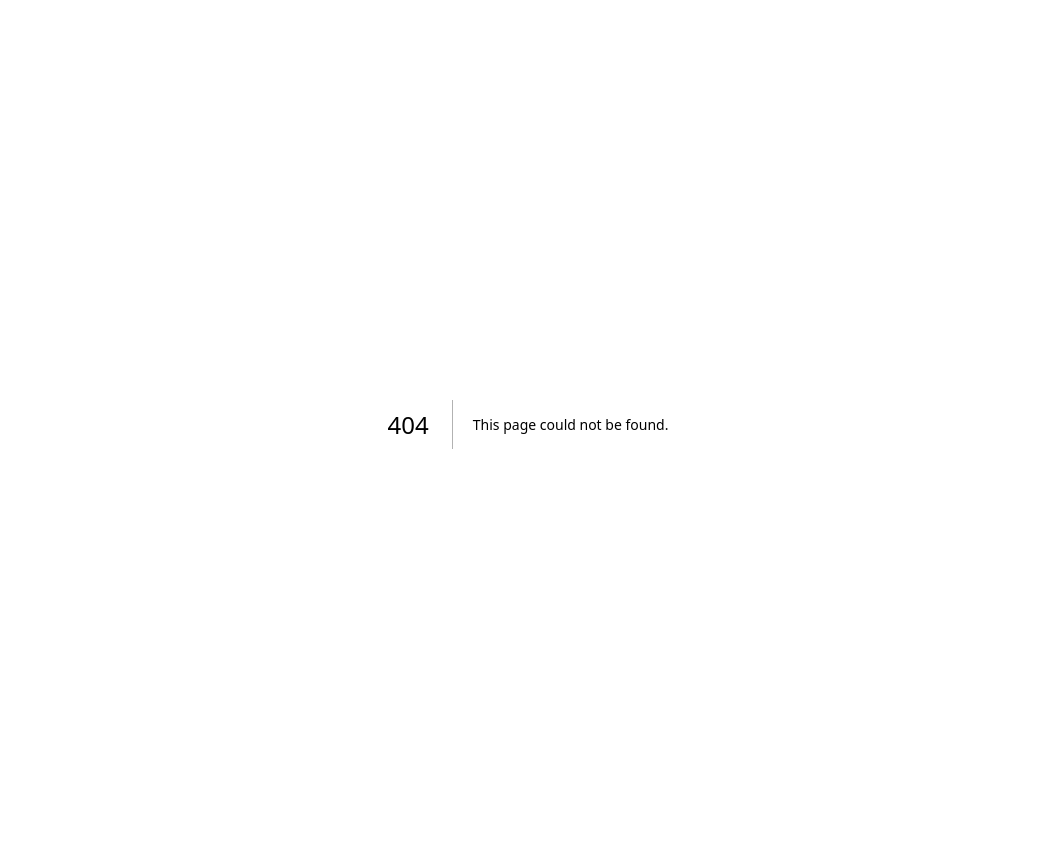
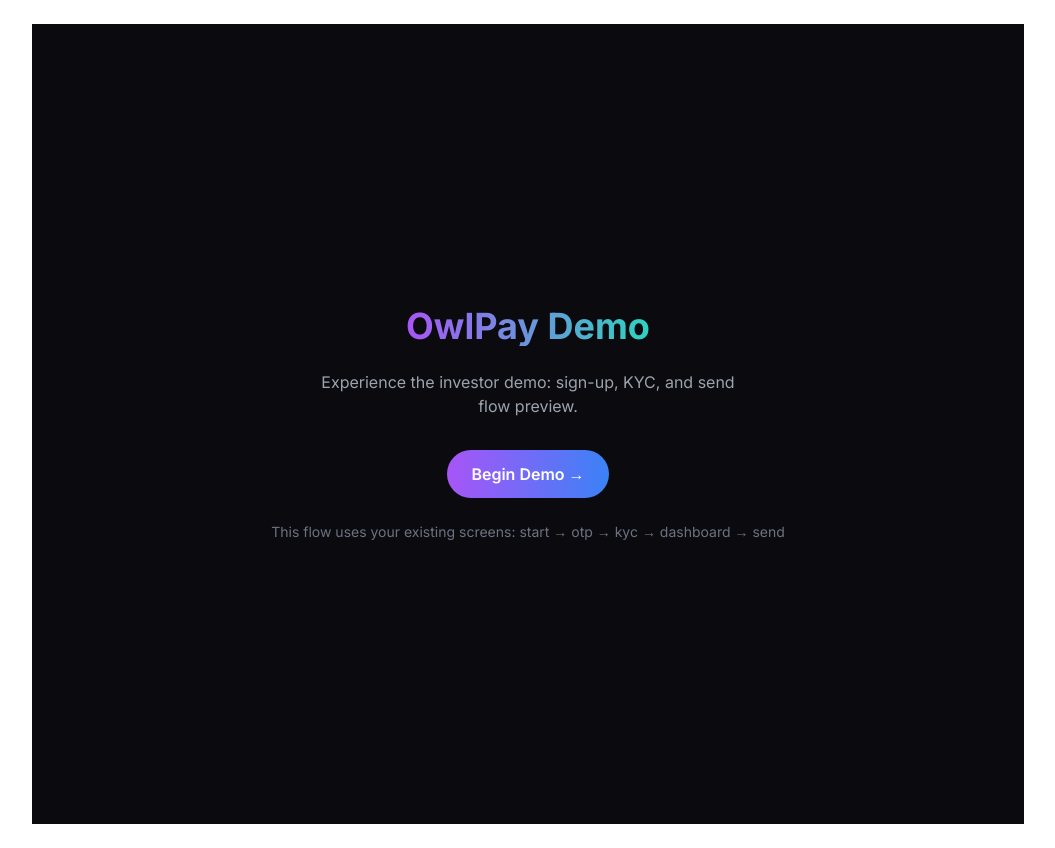
Before and after one commit to navin346/owlpay-mvp, a Next.js app: page /launch in a window 1280 px wide. Before the commit this address had no page. Shown: the whole page, without its empty margins (112-1167 px from the left). Built offline with nearby package versions, Linux system fonts and the light colour scheme.

Commit message:
Create page.tsx

```diff
--- /dev/null
+++ b/app/launch/page.tsx
@@ -0,0 +1,29 @@
+'use client'
+
+import { useRouter } from 'next/navigation'
+
+export default function LaunchEntry() {
+  const router = useRouter()
+
+  return (
+    <main className="min-h-screen flex flex-col items-center justify-center bg-[#0b0b0f] text-white">
+      <h1 className="text-4xl font-bold mb-6 bg-clip-text text-transparent bg-gradient-to-r from-purple-500 to-teal-400">
+        OwlPay Demo
+      </h1>
+      <p className="mb-8 text-gray-400 max-w-md text-center">
+        Experience the investor demo: sign-up, KYC, and send flow preview.
+      </p>
+
+      <button
+        onClick={() => router.push('/start')}
+        className="px-6 py-3 bg-gradient-to-r from-purple-500 to-blue-500 rounded-full font-semibold hover:scale-105 transition"
+      >
+        Begin Demo →
+      </button>
+
+      <p className="text-gray-500 mt-6 text-sm">
+        This flow uses your existing screens: start → otp → kyc → dashboard → send
+      </p>
+    </main>
+  )
+}
```
